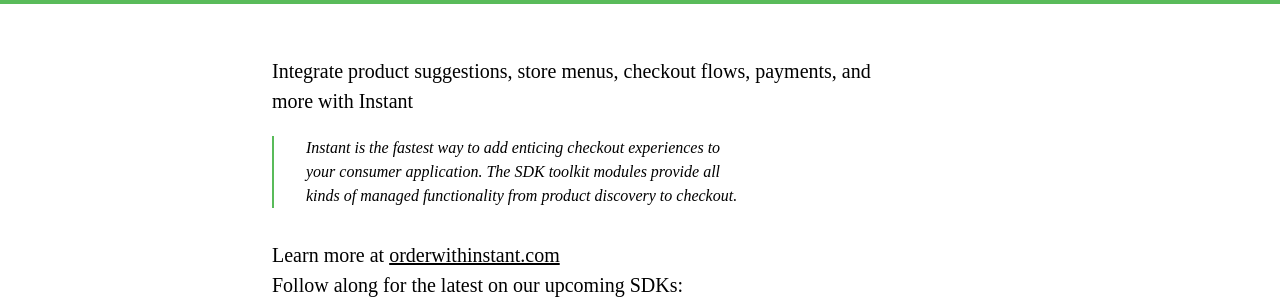
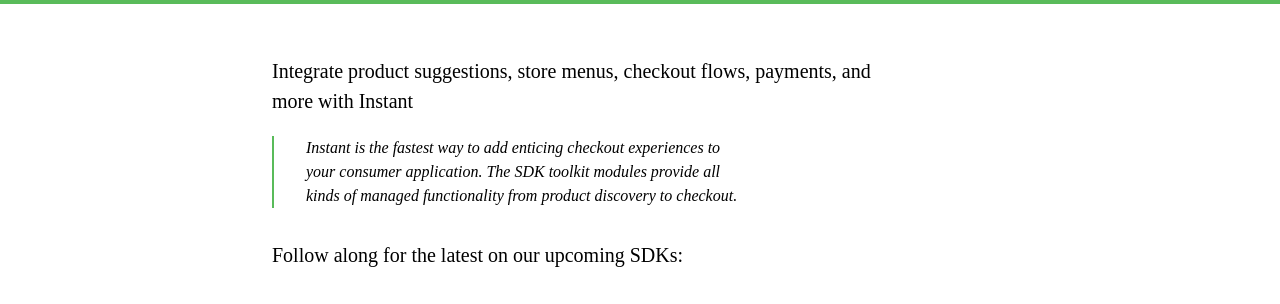
Before and after one commit to instant/instant.github.io, a plain HTML site: page index.html in a window 1280 px wide. Shown: the part 136-440 px from the top of the page. Drawn offline with nearby package versions, Linux system fonts and the light colour scheme; a web font is replaced by a local one.

Commit message:
Remove link

```diff
--- a/index.html
+++ b/index.html
@@ -44,9 +44,8 @@
 					Instant is the fastest way to add enticing checkout experiences to your consumer application. The SDK toolkit modules provide all kinds of managed functionality from product discovery to checkout.
 				</p>
 				<p class="f5 f4-ns lh-copy measure mb4 mt4">
-				Learn more at <a href="https://orderwithinstant.com" class="links" target="_blank">orderwithinstant.com</a>
-				<br />Follow along for the latest on our upcoming SDKs:
-			</p>
+				Follow along for the latest on our upcoming SDKs:
+				</p>
 			</div>
 		</article>
 		<footer class="tl mw7 ph3 center mb5">
```
